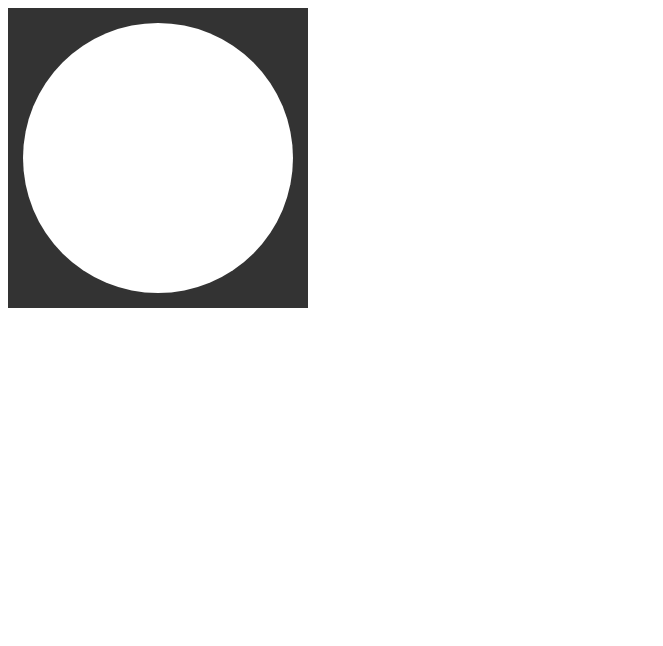
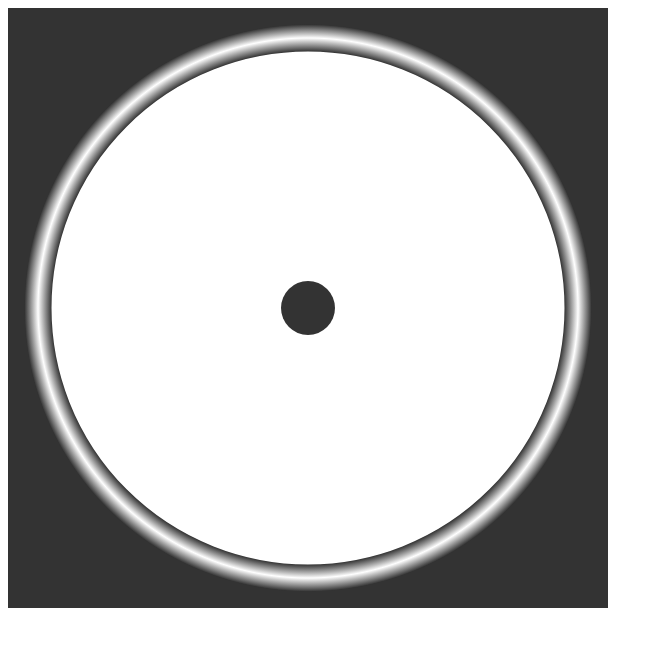
Before and after one commit to maksymkhar/CanvasClock, a plain HTML site: page index.html in a window 1280 px wide. Shown: the whole page, without its empty margins (0-663 px from the left). Drawn offline with Linux system fonts and the light colour scheme.

Commit message:
Added clock face

```diff
--- a/index.html
+++ b/index.html
@@ -7,7 +7,7 @@
 <body>
 
 
-<canvas id="canvas" width="300" height="300" style="background-color:#333"></canvas>
+<canvas id="canvas" width="600" height="600" style="background-color:#333"></canvas>
 
 <script>
     var canvas = document.getElementById("canvas");
@@ -18,8 +18,28 @@
     drawClock();
 
     function drawClock() {
-        ctx.arc(0, 0, radius, 0 , 2*Math.PI);
-        ctx.fillStyle = "white";
+        drawFace(ctx, radius);
+    }
+
+    function drawFace(ctx, radius) {
+        var grad;
+
+        ctx.beginPath();
+        ctx.arc(0, 0, radius, 0, 2*Math.PI);
+        ctx.fillStyle = 'white';
+        ctx.fill();
+
+        grad = ctx.createRadialGradient(0,0,radius*0.95, 0,0,radius*1.05);
+        grad.addColorStop(0, '#333');
+        grad.addColorStop(0.5, 'white');
+        grad.addColorStop(1, '#333');
+        ctx.strokeStyle = grad;
+        ctx.lineWidth = radius*0.1;
+        ctx.stroke();
+
+        ctx.beginPath();
+        ctx.arc(0, 0, radius*0.1, 0, 2*Math.PI);
+        ctx.fillStyle = '#333';
         ctx.fill();
     }
 </script>
```
